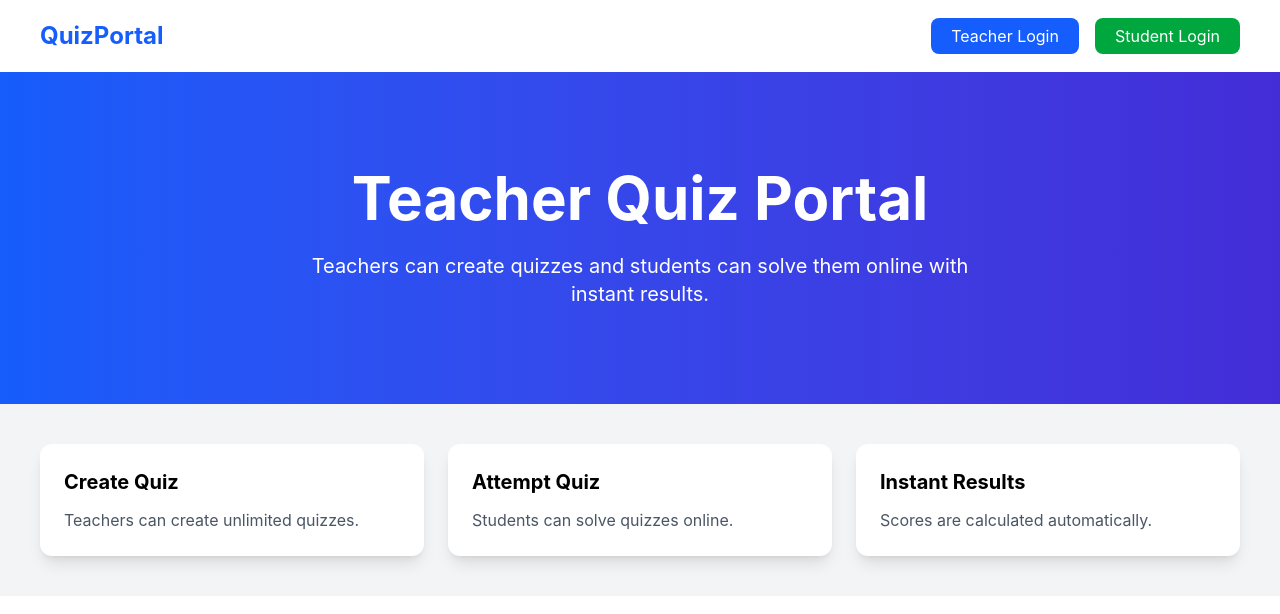
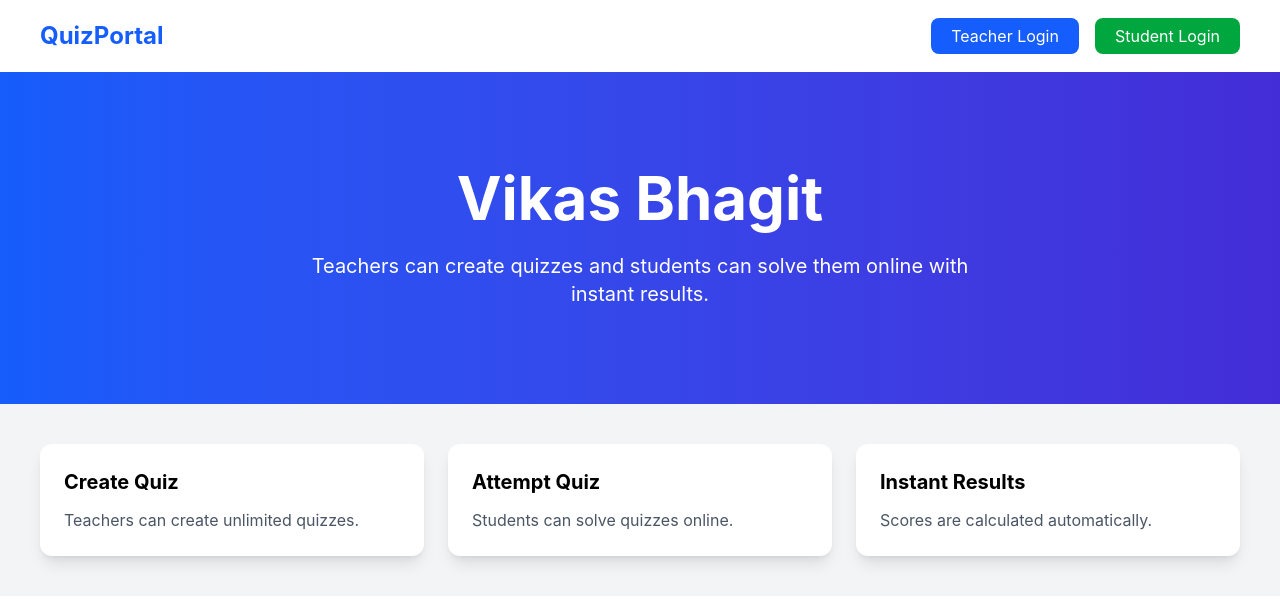
Before and after one commit to sakshibhagit05/quiz-app, a React (Vite) app: page / in a window 1280 px wide. Shown: the top 614 px of the page. Built offline with nearby package versions, Linux system fonts and the light colour scheme.

Commit message:
Updated Quiz

```diff
--- a/src/components/Hero.jsx
+++ b/src/components/Hero.jsx
@@ -2,7 +2,7 @@ export default function Hero() {
   return (
     <section className="text-center py-24 bg-gradient-to-r from-blue-600 to-indigo-700 text-white">
       <h1 className="text-6xl font-bold mb-6">
-        Teacher Quiz Portal
+        Vikas Bhagit
       </h1>
 
       <p className="text-xl max-w-2xl mx-auto">
```
